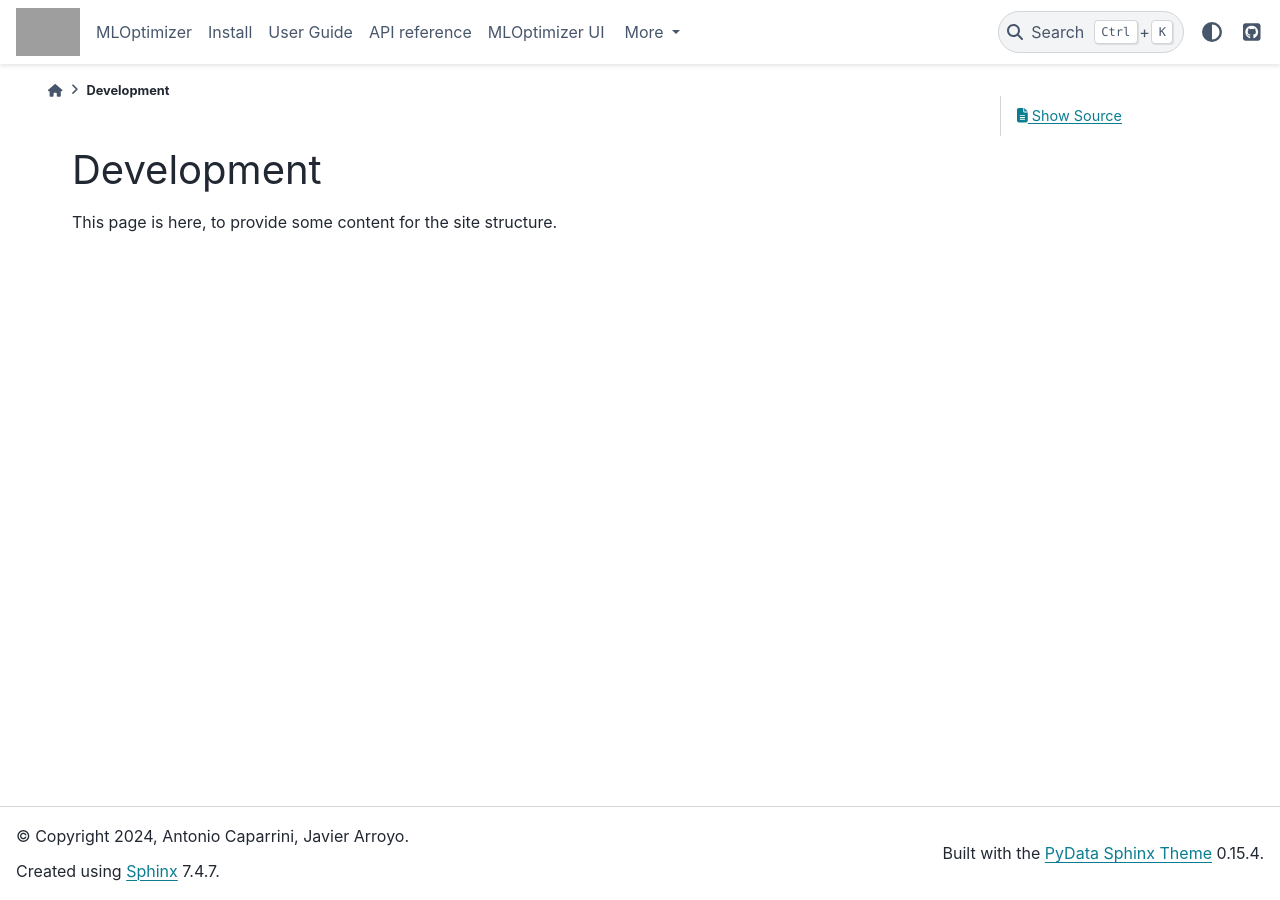
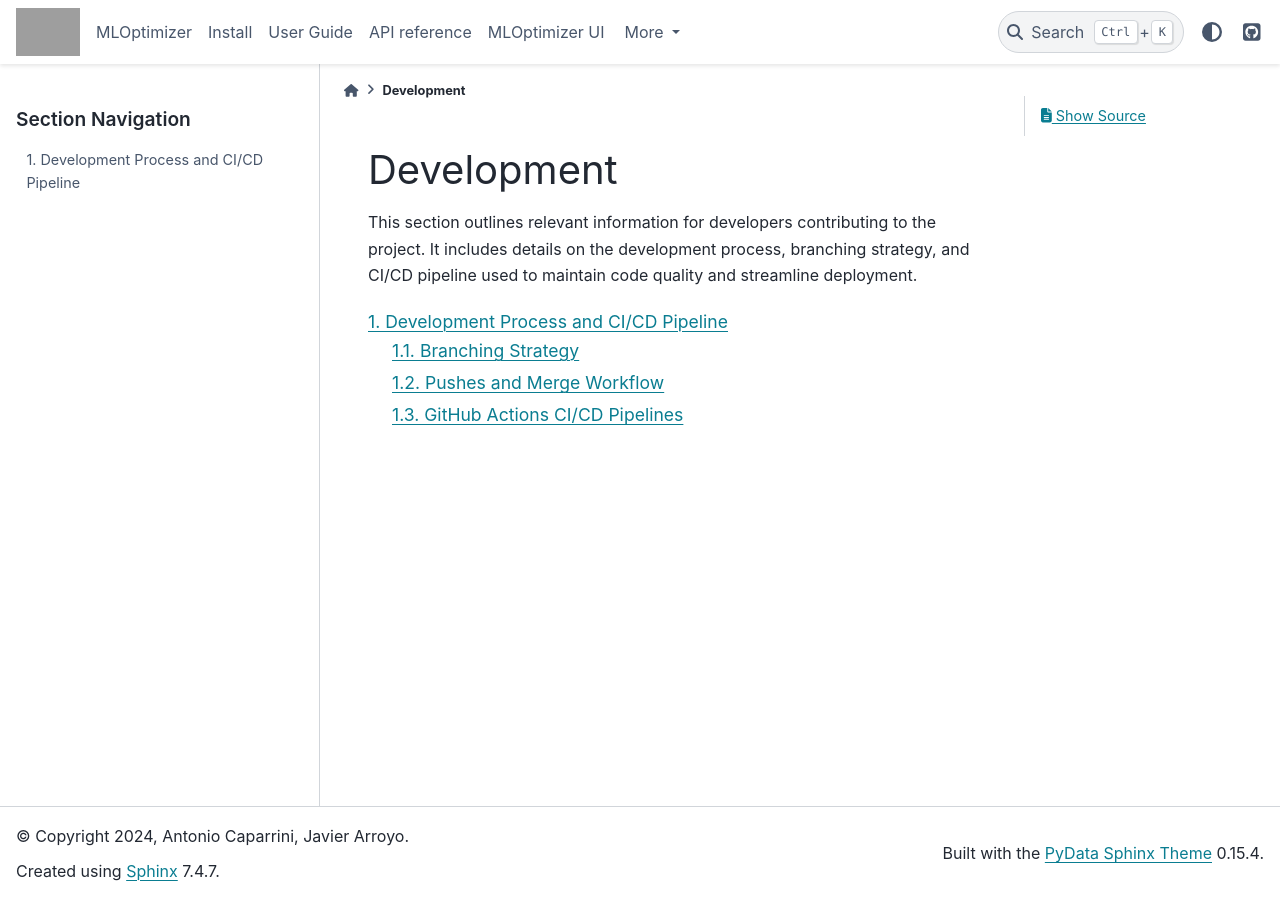
Before and after one commit to Caparrini/mloptimizer, a Sphinx documentation site: the page built from docs/sections/development.rst, in a window 1280 px wide. Built offline with Sphinx 7.4.7 and the PyData theme 0.15.4, drawn with Linux system fonts in a browser that asks for light colours; pages that are not in the unit, such as notebooks, are missing from menus; the version number could not be read and is left out; grey boxes are pictures that could not be loaded.

Commit message:
Added: documentation for developers about branches and Github actions

```diff
--- a/docs/sections/development.rst
+++ b/docs/sections/development.rst
@@ -2,4 +2,12 @@
 Development
 ====================
 
-This page is here, to provide some content for the site structure.
+This section outlines relevant information for developers contributing to the project.
+It includes details on the development process, branching strategy, and CI/CD pipeline
+used to maintain code quality and streamline deployment.
+
+.. toctree::
+   :maxdepth: 3
+   :numbered:
+
+   Development/process
```
Also changed, not shown: docs/sections/Development/process.rst (added, +90 -0 lines).
